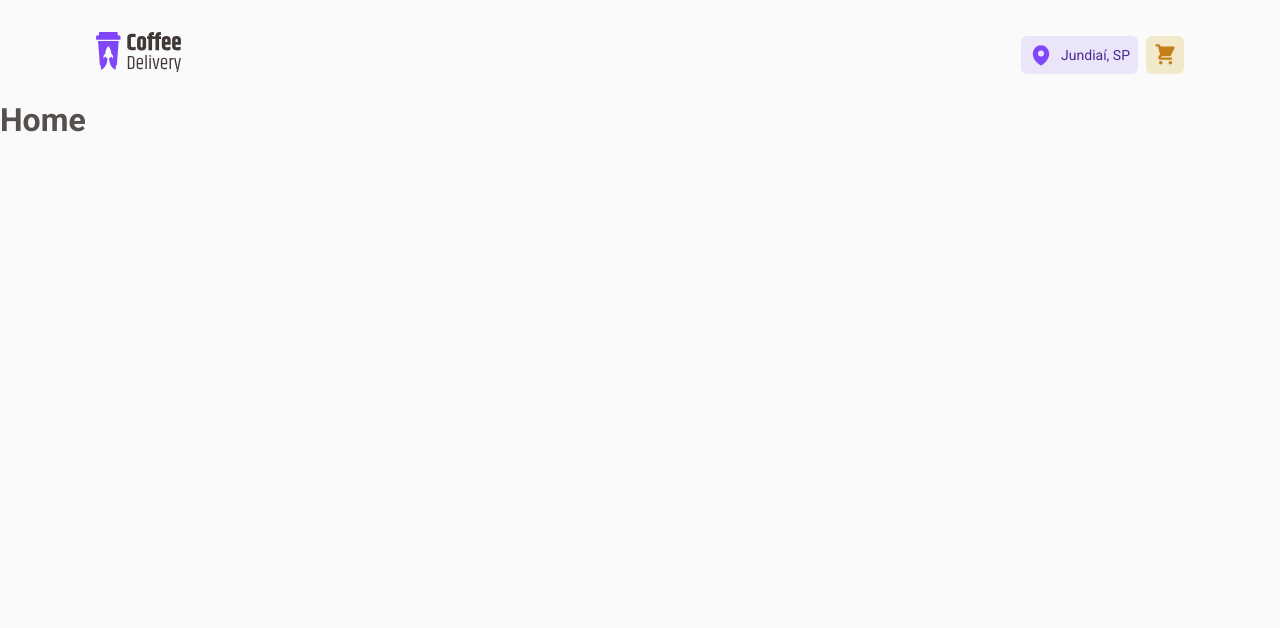
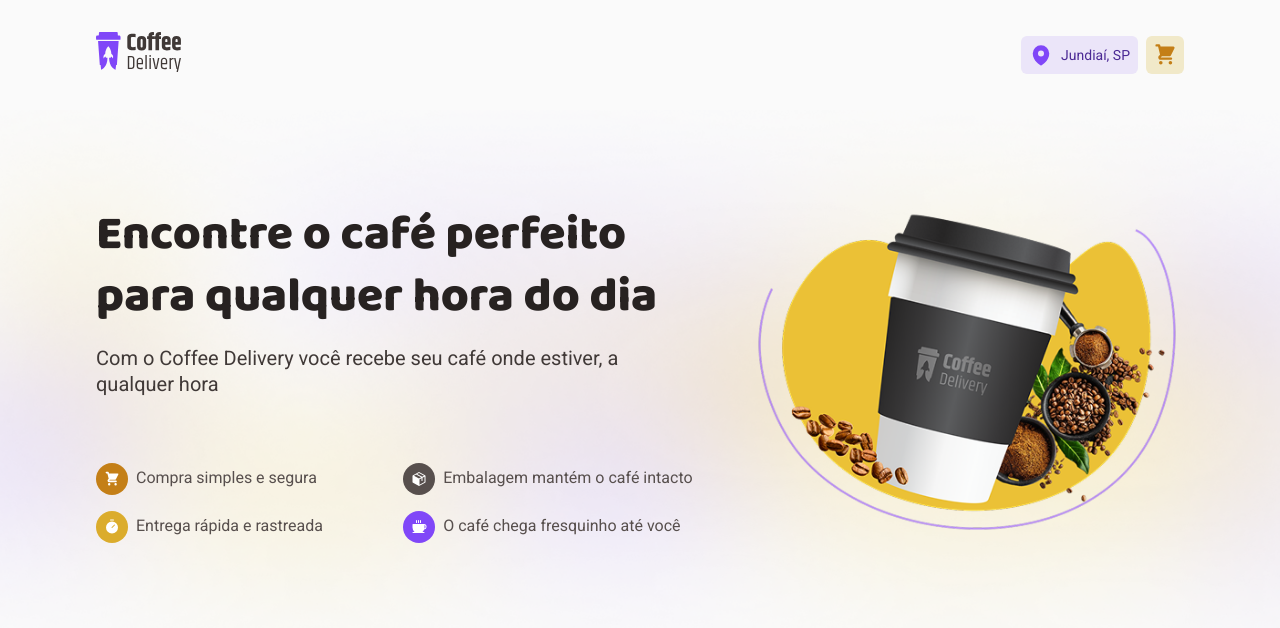
Before and after one commit to Robson16/coffee-delivery, a React (Vite) app: page / in a window 1280 px wide. Shown: the top 628 px of the page. Built offline with nearby package versions, Linux system fonts and the light colour scheme.

Commit message:
feat: home intro

```diff
--- a/src/Pages/Home/index.tsx
+++ b/src/Pages/Home/index.tsx
@@ -1,9 +1,62 @@
-import { HomeContainer, Title } from "./styles";
+import { HiShoppingCart } from 'react-icons/hi'
+import { PiCoffeeFill, PiPackageFill, PiTimerFill } from 'react-icons/pi'
+import CoffeeImage from '../../assets/coffee-image.png'
+import {
+  IconContainer,
+  IconList,
+  IconListItem,
+  IntroContainer,
+  IntroWrapper,
+  Subtitle,
+  Title,
+} from './styles'
 
 export function Home() {
   return (
-    <HomeContainer>
-      <Title>Home</Title>
-    </HomeContainer>
+    <IntroWrapper>
+      <IntroContainer>
+        <div>
+          <Title>Encontre o café perfeito para qualquer hora do dia</Title>
+
+          <Subtitle>
+            Com o Coffee Delivery você recebe seu café onde estiver, a qualquer
+            hora
+          </Subtitle>
+
+          <IconList>
+            <IconListItem>
+              <IconContainer bgColor="yellow-dark">
+                <HiShoppingCart size={20} />
+              </IconContainer>
+              Compra simples e segura
+            </IconListItem>
+
+            <IconListItem>
+              <IconContainer bgColor="base-text">
+                <PiPackageFill size={20} />
+              </IconContainer>
+              Embalagem mantém o café intacto
+            </IconListItem>
+
+            <IconListItem>
+              <IconContainer bgColor="yellow">
+                <PiTimerFill size={20} />
+              </IconContainer>
+              Entrega rápida e rastreada
+            </IconListItem>
+
+            <IconListItem>
+              <IconContainer bgColor="purple">
+                <PiCoffeeFill size={20} />
+              </IconContainer>
+              O café chega fresquinho até você
+            </IconListItem>
+          </IconList>
+        </div>
+        <div>
+          <img src={CoffeeImage} alt="Copo de café" />
+        </div>
+      </IntroContainer>
+    </IntroWrapper>
   )
 }
--- a/src/Pages/Home/styles.ts
+++ b/src/Pages/Home/styles.ts
@@ -1,10 +1,100 @@
-import styled from "styled-components";
+import styled from 'styled-components'
+import IntroBackground from '../../assets/intro-background.png'
 
-export const HomeContainer = styled.div`
+interface IconContainerProps {
+  bgColor: 'yellow-dark' | 'yellow' | 'base-text' | 'purple'
+}
+
+export const IntroWrapper = styled.div`
   display: flex;
-  flex-direction: column;
-`;
+  align-items: center;
+  justify-content: center;
+  background-image: url(${IntroBackground});
+  background-repeat: no-repeat;
+  background-position: center;
+  background-size: cover;
+`
+
+export const IntroContainer = styled.section`
+  display: flex;
+  flex-wrap: wrap;
+  align-items: center;
+  justify-content: space-between;
+  gap: 3.5rem; // 56px
+  margin-top: 5.875rem; // 94px
+  margin-bottom: 6.75rem; // 108px
+  width: 100%;
+  max-width: ${(props) => props.theme.container.maxWidth};
+  padding: ${(props) => props.theme.container.padding};
+
+  & > div {
+    display: flex;
+    flex-direction: column;
+
+    @media (min-width: 992px) {
+      &:first-child {
+        flex: 0 0 55%;
+      }
+
+      &:last-child {
+        flex: 1;
+      }
+    }
+
+    img {
+      max-width: 100%;
+      height: auto;
+    }
+  }
+`
 
 export const Title = styled.h1`
-  font-size: 2rem;
-`;
+  margin-bottom: 1rem;
+  font-size: ${(props) => props.theme.typography.title['title-xl'].size};
+  font-family: ${(props) => props.theme.typography.fontFamily.baloo2};
+  font-weight: 800;
+  line-height: ${(props) =>
+    props.theme.typography.title['title-xl'].lineHeight};
+  color: ${(props) => props.theme.colors['base-title']};
+`
+
+export const Subtitle = styled.h2`
+  margin-bottom: 4.125rem; // 66px
+  font-size: ${(props) => props.theme.typography.text['text-l'].size};
+  font-weight: 400;
+  line-height: ${(props) => props.theme.typography.text['text-l'].lineHeight};
+  color: ${(props) => props.theme.colors['base-subtitle']};
+`
+
+export const IconList = styled.ul`
+  display: grid;
+  grid-template-columns: repeat(1, 1fr);
+  gap: 1rem;
+
+  @media (min-width: 992px) {
+    grid-template-columns: repeat(2, 1fr);
+  }
+`
+
+export const IconListItem = styled.li`
+  display: flex;
+  align-items: center;
+  gap: 0.5rem;
+  font-size: ${(props) => props.theme.typography.text['text-m'].size};
+  color: ${(props) => props.theme.colors['base-text']};
+`
+
+export const IconContainer = styled.span<IconContainerProps>`
+  display: inline-flex;
+  align-items: center;
+  justify-content: center;
+  width: 2rem;
+  height: 2rem;
+  padding: 0.5rem;
+  border-radius: 100%;
+  background-color: ${(props) => props.theme.colors[props.bgColor]};
+
+  svg {
+    color: ${(props) => props.theme.colors['white']};
+  }
+`
```
Also changed, not shown: src/assets/coffee-image.png (added), src/assets/intro-background.png (added).
